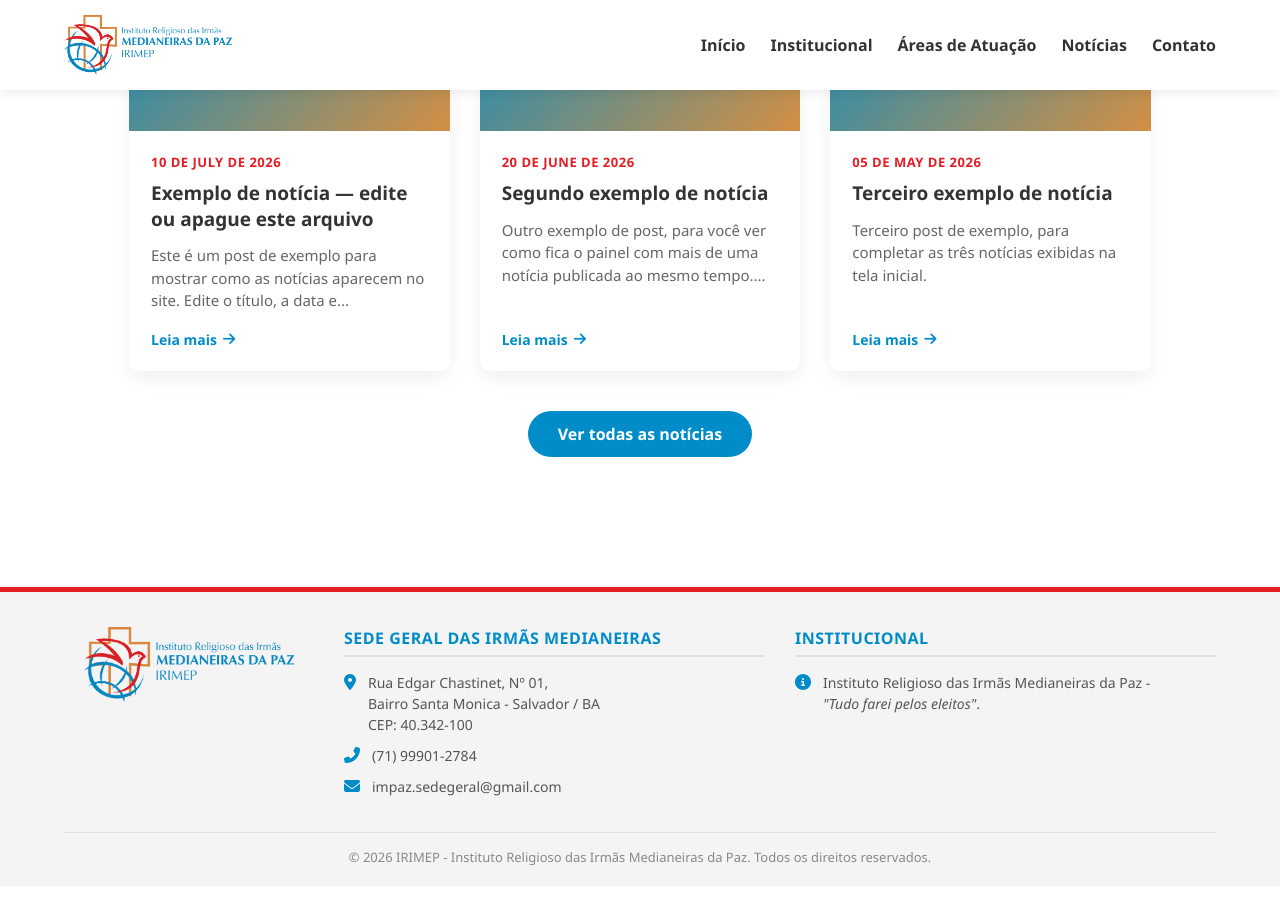
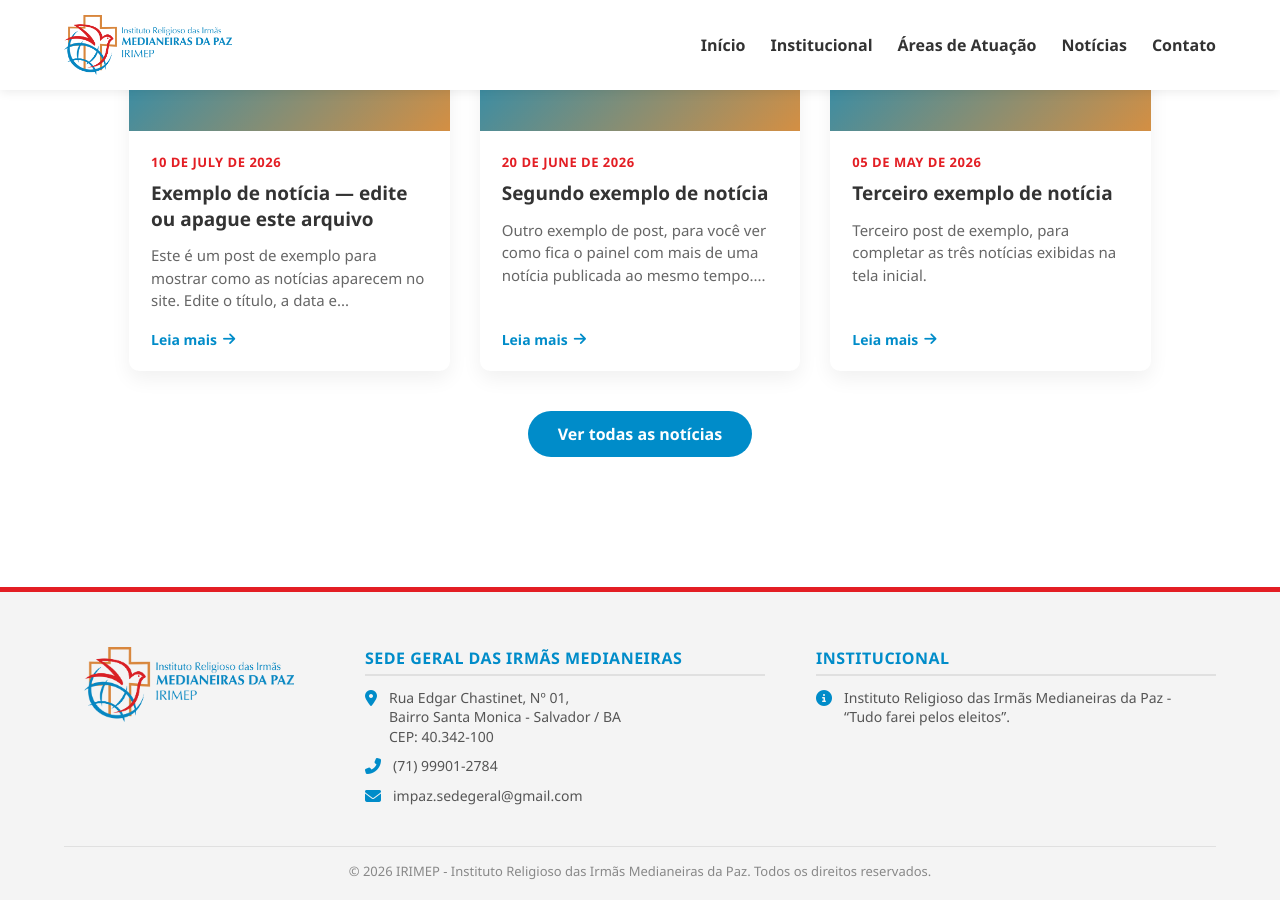
Before and after one commit to ascomismep-hue/site-wordpress-medianeiras, a Jekyll site: the page built from index.html, in a window 1280 px wide and 900 px high, scrolled down 1395 px. Built offline with Jekyll 4.4.1, drawn with Linux system fonts in a browser that asks for light colours.

Commit message:
Update footer.html

```diff
--- a/_includes/footer.html
+++ b/_includes/footer.html
@@ -1,17 +1,18 @@
 <footer class="rodape-compacto">
-    <div class="rodape-container">
+    <div class="footer-container">
+        <div class="footer-grid">
 
-        <!-- Coluna 1: Logo e Identidade -->
-        <div class="rodape-coluna logo-coluna">
-            <img src="imagens/logo.png" alt="Logo IRIMEP" class="footer-logo">
+            <!-- Coluna 1: Logo centralizada na lateral -->
+            <div class="footer-secao logo-coluna">
+                <img src="{{ '/imagens/logo.png' | relative_url }}" alt="Logo IRIMEP" class="footer-logo">
             </div>
 
             <!-- Coluna 2: Sede Geral -->
-        <div class="rodape-coluna">
+            <div class="footer-secao">
                 <h5>Sede Geral das Irmãs Medianeiras</h5>
                 <div class="info-block">
                     <i class="fas fa-map-marker-alt"></i>
-                <span>Rua Edgar Chastinet, Nº 01,<br>Bairro Santa Monica - Salvador / BA<br>CEP: 40.342-100</span>
+                    <span>Rua Edgar Chastinet, Nº 01, <br>Bairro Santa Monica - Salvador / BA<br>CEP: 40.342-100</span>
                 </div>
                 <div class="info-block">
                     <i class="fas fa-phone-alt"></i>
@@ -24,74 +25,83 @@
             </div>
 
             <!-- Coluna 3: Institucional -->
-        <div class="rodape-coluna">
+            <div class="footer-secao">
                 <h5>Institucional</h5>
                 <div class="info-block">
                     <i class="fas fa-info-circle"></i>
-                <span>Instituto Religioso das Irmãs Medianeiras da Paz - <br><em>"Tudo farei pelos eleitos"</em>.</span>
+                    <span>Instituto Religioso das Irmãs Medianeiras da Paz -<br>“Tudo farei pelos eleitos”.</span>
                 </div>
             </div>
 
         </div>
 
-    <!-- Linha de Copyright -->
-    <div class="copyright-container">
-        <p>&copy; 2026 IRIMEP - Instituto Religioso das Irmãs Medianeiras da Paz. Todos os direitos reservados.</p>
+        <!-- Linha Copyright Slim -->
+        <div class="copyright">
+            &copy; 2026 IRIMEP - Instituto Religioso das Irmãs Medianeiras da Paz. Todos os direitos reservados.
+        </div>
     </div>
 </footer>
 
 <style>
-    /* Estilização Refatorada do Rodapé */
+    /* Estilização Nova e Compacta do Rodapé */
     .rodape-compacto {
         background-color: var(--cor-fundo-footer, #f4f4f4);
-        padding: 35px 5% 20px 5%; /* Reduzido de 60px para 35px para torná-lo compacto */
+        padding: 35px 5% 20px 5%; /* Padding reduzido para ficar bem slim e elegante */
         border-top: 5px solid var(--cor-vermelho, #e31e24);
         width: 100%;
     }
 
-    .rodape-container {
+    .footer-container {
         max-width: 1200px;
         margin: 0 auto;
         display: flex;
+        flex-direction: column;
+        gap: 20px;
+    }
+
+    .footer-grid {
+        display: flex;
+        flex-wrap: wrap;
         justify-content: space-between;
         align-items: flex-start;
         gap: 30px;
+        width: 100%;
     }
 
-    .rodape-coluna {
+    .footer-secao {
         flex: 1;
         min-width: 250px;
-        display: flex;
-        flex-direction: column;
         text-align: left;
     }
 
-    /* Ajuste específico para harmonizar a logo na lateral esquerda */
+    /* Alinhamento inteligente da coluna da logo */
     .logo-coluna {
+        display: flex;
         align-items: center;
         justify-content: center;
-        max-width: 250px;
+        max-width: 220px;
     }
 
     .footer-logo {
-        height: 75px; /* Tamanho proporcional calibrado */
+        height: 75px; /* Altura calibrada para harmonizar com os textos */
         width: auto;
         transition: transform 0.3s ease;
     }
 
+    /* Efeito de flutuação discreto ao passar o mouse */
     .footer-logo:hover {
-        transform: translateY(-3px) scale(1.03); /* Sutil efeito de flutuação */
+        transform: translateY(-3px) scale(1.03);
     }
 
-    .rodape-coluna h5 {
+    .footer-secao h5 {
         color: var(--cor-azul, #008cc9);
         font-size: 16px;
         font-weight: 700;
-        margin: 0 0 15px 0;
+        margin: 0 0 12px 0;
         text-transform: uppercase;
         letter-spacing: 0.5px;
         border-bottom: 2px solid #e0e0e0;
-        padding-bottom: 6px;
+        padding-bottom: 5px;
     }
 
     .info-block {
@@ -101,7 +111,7 @@
         font-size: 14px;
         color: #555555;
         margin-bottom: 10px;
-        line-height: 1.5;
+        line-height: 1.4;
     }
 
     .info-block i {
@@ -111,44 +121,39 @@
         transition: transform 0.3s ease, color 0.3s ease;
     }
 
-    /* Feedback visual ao passar o mouse sobre os blocos de texto */
+    /* Efeito hover dinâmico com rotação sutil nos ícones de contacto */
     .info-block:hover i {
-        transform: scale(1.25) rotate(8deg);
+        transform: scale(1.2) rotate(8deg);
         color: var(--cor-vermelho, #e31e24);
     }
 
-    /* Faixa Inferior Slim de Direitos Autorais */
-    .copyright-container {
-        max-width: 1200px;
-        margin: 25px auto 0 auto;
+    .copyright {
+        font-size: 13px;
+        color: #888888;
         border-top: 1px solid #e0e0e0;
         padding-top: 15px;
         text-align: center;
+        margin: 10px 0 0 0;
+        width: 100%;
     }
 
-    .copyright-container p {
-        margin: 0;
-        font-size: 13px;
-        color: #888888;
-    }
-
-    /* Adaptação fluida para dispositivos móveis */
+    /* Responsividade para ecrãs pequenos (Tablets e Telemóveis) */
     @media(max-width: 768px) {
-        .rodape-container {
+        .footer-grid {
             flex-direction: column;
             align-items: center;
             gap: 25px;
         }
-        .rodape-coluna {
+        .footer-secao {
             text-align: center;
-            width: 100%;
             max-width: 100%;
         }
         .info-block {
             justify-content: center;
         }
         .logo-coluna {
-            margin-bottom: 10px;
+            max-width: 100%;
+            margin-bottom: 5px;
         }
     }
 </style>
```
Lines whose indentation alone changed are shown as unchanged.
